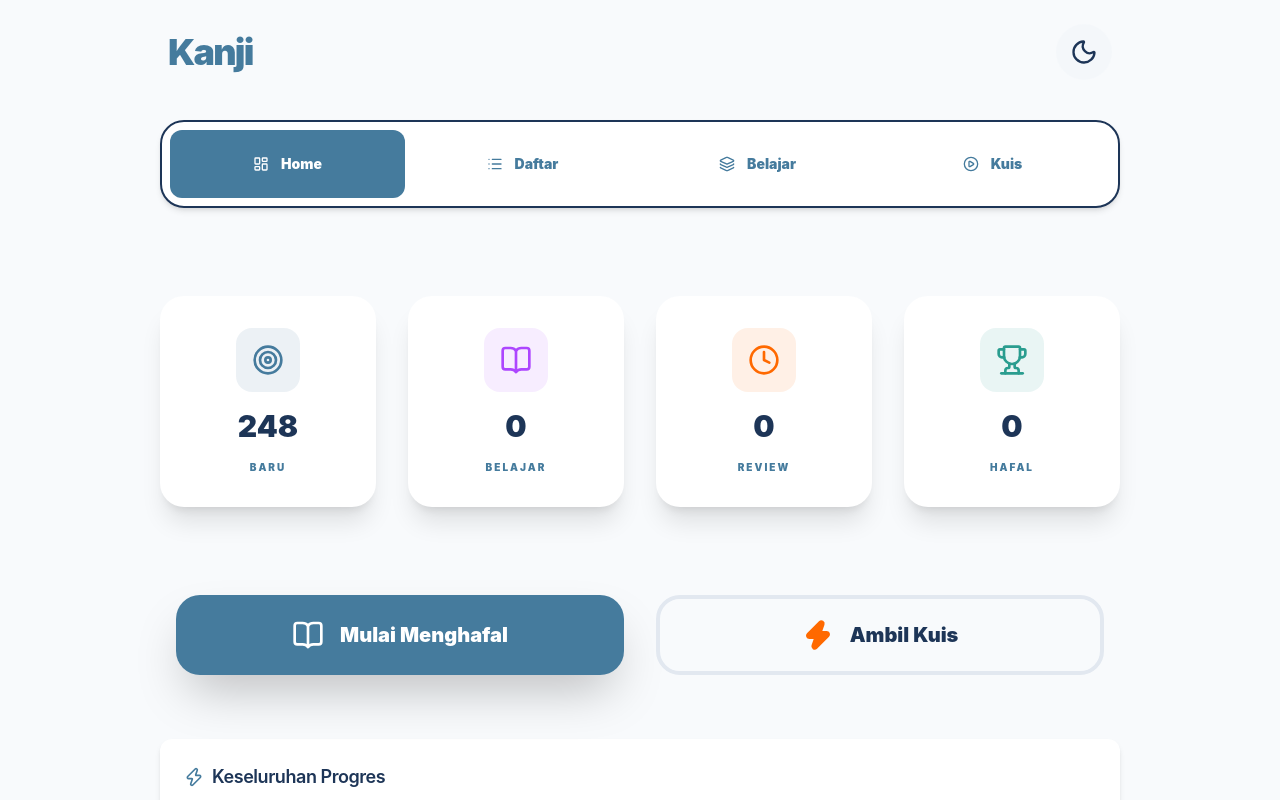
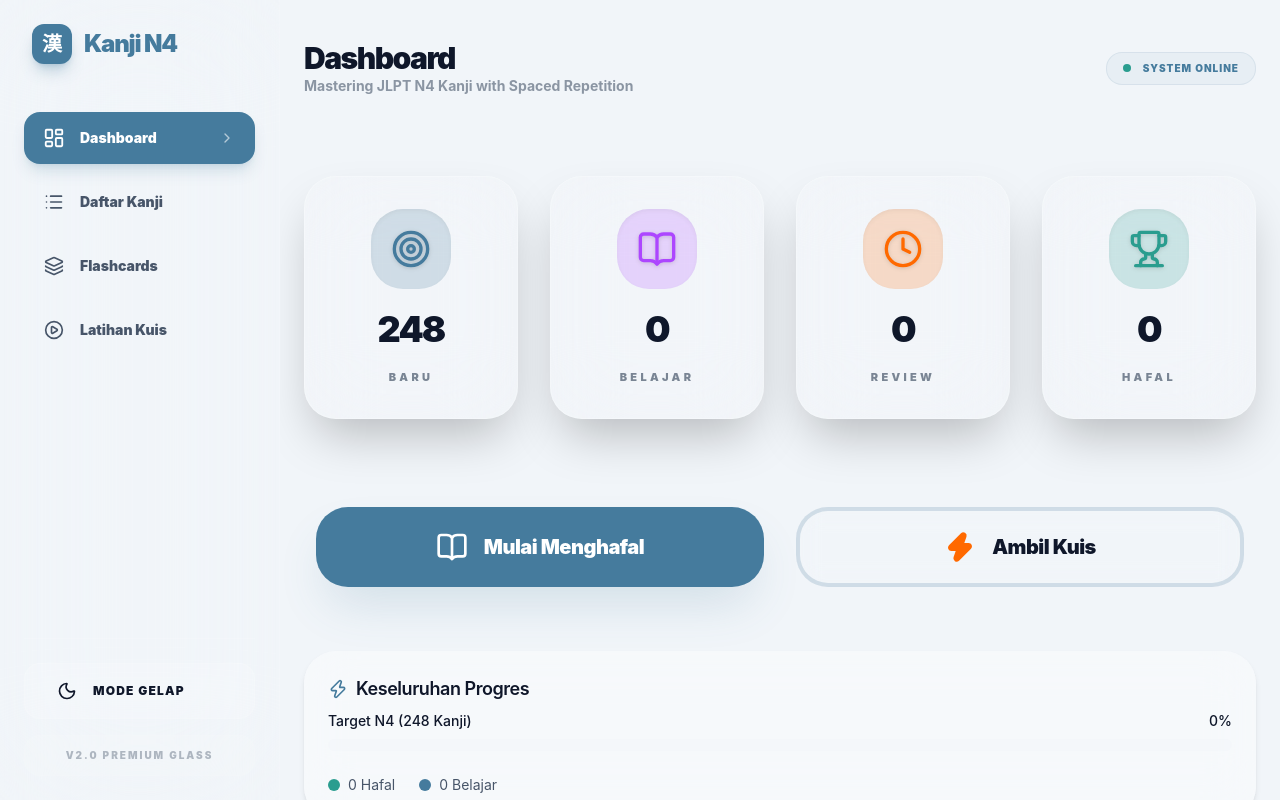
Before and after one commit to superdecrypt-dev/kanji, a React (Vite) app: page / in a window 1280 px wide. Shown: the top 800 px of the page. Built offline with nearby package versions, Linux system fonts and the light colour scheme.

Commit message:
perf: optimize Kanji List rendering with lazy loading to fix lag

```diff
--- a/src/App.tsx
+++ b/src/App.tsx
@@ -6,7 +6,7 @@ import LessonSelector from './components/LessonSelector';
 import Dashboard from './components/Dashboard';
 import KanjiList from './components/KanjiList';
 import { useProgress } from './store/useProgress';
-import { Moon, Sun, LayoutDashboard, Layers, PlayCircle, List } from 'lucide-react';
+import { Moon, Sun, LayoutDashboard, Layers, PlayCircle, List, Menu, X, ChevronRight } from 'lucide-react';
 import { Button } from './components/ui/button';
 import { motion, AnimatePresence } from 'framer-motion';
 
@@ -14,6 +14,7 @@ type AppMode = 'dashboard' | 'flashcards' | 'quiz' | 'list';
 
 function App() {
   const [mode, setMode] = useState<AppMode>('dashboard');
+  const [isSidebarOpen, setIsSidebarOpen] = useState(false);
   const [selectedLesson, setSelectedLesson] = useState<number | 'all'>('all');
   const [currentCardIndex, setCurrentCardIndex] = useState(0);
   const [theme, setTheme] = useState<'light' | 'dark'>(() => {
@@ -53,68 +54,136 @@ function App() {
   );
 
   const navItems = [
-    { id: 'dashboard', label: 'Home', icon: LayoutDashboard },
-    { id: 'list', label: 'Daftar', icon: List },
-    { id: 'flashcards', label: 'Belajar', icon: Layers },
-    { id: 'quiz', label: 'Kuis', icon: PlayCircle },
+    { id: 'dashboard', label: 'Dashboard', icon: LayoutDashboard },
+    { id: 'list', label: 'Daftar Kanji', icon: List },
+    { id: 'flashcards', label: 'Flashcards', icon: Layers },
+    { id: 'quiz', label: 'Latihan Kuis', icon: PlayCircle },
   ];
 
   return (
-    <div className="min-h-screen bg-background text-foreground transition-colors duration-300">
-      <div className="max-w-5xl mx-auto px-4 py-6 sm:px-6 lg:px-8">
-        <header className="mb-12 space-y-10">
-          <div className="flex justify-between items-center px-2">
-            <motion.h1
-              initial={{ opacity: 0, x: -20 }}
-              animate={{ opacity: 1, x: 0 }}
-              className="text-4xl font-black tracking-tighter text-primary"
+    <div className="min-h-screen bg-background text-foreground transition-colors duration-300 relative overflow-hidden flex">
+      {/* Decorative Orbs */}
+      <div className="fixed inset-0 pointer-events-none overflow-hidden -z-10">
+        <div className="absolute top-[-10%] left-[-10%] w-[50%] h-[50%] bg-primary/10 rounded-full blur-[120px] animate-pulse" />
+        <div className="absolute bottom-[-10%] right-[-10%] w-[50%] h-[50%] bg-purple-500/10 rounded-full blur-[120px] animate-pulse [animation-delay:2s]" />
+      </div>
+
+      {/* Sidebar Overlay (Mobile) */}
+      <AnimatePresence>
+        {isSidebarOpen && (
+          <motion.div
+            initial={{ opacity: 0 }}
+            animate={{ opacity: 1 }}
+            exit={{ opacity: 0 }}
+            onClick={() => setIsSidebarOpen(false)}
+            className="fixed inset-0 bg-black/40 backdrop-blur-sm z-40 lg:hidden"
+          />
+        )}
+      </AnimatePresence>
+
+      {/* Sidebar */}
+      <motion.aside
+        className={`fixed lg:sticky top-0 left-0 h-screen w-[280px] bg-white/5 backdrop-blur-3xl border-r border-white/10 z-50 flex flex-col p-6 transition-transform duration-500 lg:translate-x-0 ${isSidebarOpen ? 'translate-x-0' : '-translate-x-full'}`}
       >
-              Kanji
-            </motion.h1>
-            <Button
-              variant="ghost"
-              size="icon"
-              onClick={toggleTheme}
-              className="rounded-full w-14 h-14 bg-secondary/50"
-            >
-              {theme === 'light' ? <Moon className="w-7 h-7" /> : <Sun className="w-7 h-7" />}
+        <div className="flex items-center justify-between mb-12 px-2">
+          <div className="flex items-center gap-3">
+            <div className="w-10 h-10 bg-primary rounded-xl flex items-center justify-center shadow-lg shadow-primary/30">
+              <span className="text-white font-black text-xl">漢</span>
+            </div>
+            <h1 className="text-2xl font-black tracking-tighter text-primary">Kanji N4</h1>
+          </div>
+          <Button variant="ghost" size="icon" onClick={() => setIsSidebarOpen(false)} className="lg:hidden rounded-full">
+            <X className="w-6 h-6" />
           </Button>
         </div>
 
-          <nav className="flex p-2 bg-card border-2 rounded-3xl shadow-md overflow-hidden overflow-x-auto no-scrollbar">
+        <nav className="flex-1 space-y-3">
           {navItems.map((item) => (
             <button
               key={item.id}
-                onClick={() => setMode(item.id as AppMode)}
-                className={`relative flex flex-1 items-center justify-center gap-3 px-6 py-6 rounded-2xl text-sm font-black transition-all duration-300 min-w-fit ${
+              onClick={() => {
+                setMode(item.id as AppMode);
+                if (window.innerWidth < 1024) setIsSidebarOpen(false);
+              }}
+              className={`w-full relative flex items-center gap-4 px-5 py-4 rounded-2xl text-sm font-black transition-all duration-300 group ${
                 mode === item.id
-                    ? 'text-primary-foreground'
-                    : 'text-muted-foreground hover:bg-secondary/50 hover:text-foreground'
+                  ? 'text-white'
+                  : 'text-muted-foreground hover:bg-white/10 hover:text-foreground'
               }`}
             >
               {mode === item.id && (
                 <motion.div
-                    layoutId="active-nav"
-                    className="absolute inset-0 bg-primary rounded-xl"
+                  layoutId="active-sidebar-nav"
+                  className="absolute inset-0 bg-primary shadow-lg shadow-primary/20"
                   transition={{ type: "spring", bounce: 0.2, duration: 0.6 }}
+                  style={{ borderRadius: '1rem' }}
                 />
               )}
-                <item.icon className="w-4 h-4 z-10" />
-                <span className="relative z-10 hidden sm:inline">{item.label}</span>
+              <item.icon className={`w-5 h-5 z-10 transition-transform duration-300 ${mode === item.id ? 'scale-110' : 'group-hover:scale-110'}`} />
+              <span className="relative z-10 flex-1 text-left">{item.label}</span>
+              {mode === item.id && <ChevronRight className="w-4 h-4 z-10 opacity-60" />}
             </button>
           ))}
         </nav>
+
+        <div className="mt-auto pt-6 border-t border-white/10 space-y-4">
+          <Button
+            variant="secondary"
+            className="w-full justify-start gap-4 h-14 rounded-2xl border border-white/10"
+            onClick={toggleTheme}
+          >
+            {theme === 'light' ? <Moon className="w-5 h-5" /> : <Sun className="w-5 h-5" />}
+            <span className="font-black text-xs uppercase tracking-widest">
+              {theme === 'light' ? 'Mode Gelap' : 'Mode Terang'}
+            </span>
+          </Button>
+
+          <div className="px-4 py-3 bg-white/5 rounded-2xl border border-white/5 text-[10px] font-black text-muted-foreground/40 text-center uppercase tracking-[0.2em]">
+            v2.0 Premium Glass
+          </div>
+        </div>
+      </motion.aside>
+
+      {/* Main Content Area */}
+      <div className="flex-1 flex flex-col min-w-0 h-screen overflow-y-auto no-scrollbar relative">
+        {/* Mobile Header */}
+        <header className="lg:hidden sticky top-0 left-0 right-0 p-4 flex items-center justify-between bg-background/50 backdrop-blur-md border-b border-white/5 z-30">
+          <Button variant="ghost" size="icon" onClick={() => setIsSidebarOpen(true)} className="rounded-full w-12 h-12">
+            <Menu className="w-6 h-6" />
+          </Button>
+          <div className="flex items-center gap-2">
+            <span className="text-xl font-black tracking-tighter text-primary">Kanji</span>
+          </div>
+          <Button variant="ghost" size="icon" onClick={toggleTheme} className="rounded-full w-12 h-12">
+            {theme === 'light' ? <Moon className="w-6 h-6" /> : <Sun className="w-6 h-6" />}
+          </Button>
         </header>
 
-        <main className="relative">
+        <main className="flex-1 max-w-5xl mx-auto w-full px-6 py-10 relative z-10">
           <AnimatePresence mode="wait">
             <motion.div
               key={mode}
-              initial={{ opacity: 0, y: 10 }}
+              initial={{ opacity: 0, y: 15 }}
               animate={{ opacity: 1, y: 0 }}
-              exit={{ opacity: 0, y: -10 }}
-              transition={{ duration: 0.2 }}
+              exit={{ opacity: 0, y: -15 }}
+              transition={{ duration: 0.3 }}
             >
+              {/* Header Title for Context */}
+              <div className="mb-10 max-lg:hidden flex items-center justify-between">
+                <div>
+                  <h2 className="text-3xl font-black tracking-tighter text-foreground">
+                    {navItems.find(i => i.id === mode)?.label}
+                  </h2>
+                  <p className="text-muted-foreground text-sm font-bold opacity-60">
+                    Mastering JLPT N4 Kanji with Spaced Repetition
+                  </p>
+                </div>
+                <div className="bg-primary/5 px-4 py-2 rounded-2xl border border-primary/10 flex items-center gap-3">
+                  <div className="w-2 h-2 rounded-full bg-success animate-pulse" />
+                  <span className="text-[10px] font-black uppercase tracking-widest text-primary">System Online</span>
+                </div>
+              </div>
+
               {mode === 'dashboard' ? (
                  <Dashboard
                    kanjiList={kanjiList}
@@ -125,9 +194,9 @@ function App() {
               ) : mode === 'list' ? (
                  <KanjiList kanjiList={kanjiList} progress={progress} />
               ) : (
-                <div className="space-y-8">
-                  <div className="flex flex-col sm:flex-row items-center justify-center gap-4 bg-card/50 p-4 rounded-2xl border border-dashed">
-                    <span className="text-sm font-bold text-muted-foreground">Pilih Materi:</span>
+                <div className="space-y-10">
+                  <div className="flex flex-col sm:flex-row items-center justify-center gap-6 bg-white/5 backdrop-blur-xl p-6 rounded-[2rem] border-2 border-white/10 shadow-2xl">
+                    <span className="text-xs font-black text-muted-foreground uppercase tracking-[0.2em] opacity-60">Materi Pelajaran:</span>
                     <LessonSelector
                       selectedLesson={selectedLesson}
                       onSelectLesson={(lesson) => {
@@ -139,13 +208,13 @@ function App() {
                   </div>
 
                   {filteredKanji.length === 0 ? (
-                    <div className="text-center py-20 bg-card rounded-3xl border shadow-inner">
-                      <p className="text-xl font-medium text-muted-foreground">Kanji tidak ditemukan.</p>
+                    <div className="text-center py-20 bg-white/5 backdrop-blur-xl rounded-[2.5rem] border-2 border-dashed border-white/10 shadow-inner">
+                      <p className="text-2xl font-black text-muted-foreground/40 uppercase tracking-tighter">Kanji tidak ditemukan.</p>
                     </div>
                   ) : mode === 'flashcards' ? (
-                    <div className="flex flex-col items-center space-y-6">
-                      <div className="bg-primary/5 px-4 py-1 rounded-full text-xs font-bold text-primary tracking-widest uppercase">
-                        Kartu {currentCardIndex + 1} dari {filteredKanji.length}
+                    <div className="flex flex-col items-center space-y-10">
+                      <div className="bg-primary/10 px-6 py-2 rounded-full text-[10px] font-black text-primary tracking-[0.3em] uppercase border border-primary/20">
+                        KARTU {currentCardIndex + 1} / {filteredKanji.length}
                       </div>
                       <Flashcard
                          key={filteredKanji[currentCardIndex].id}
@@ -154,19 +223,19 @@ function App() {
                          onMarkMastered={() => markMastered(filteredKanji[currentCardIndex].id)}
                          onNext={handleNextCard}
                       />
-                      <div className="flex gap-4 w-full max-w-sm">
+                      <div className="flex gap-6 w-full max-w-sm">
                         <Button
-                          variant="outline"
-                          className="flex-1 border-2 h-12 rounded-xl font-bold"
+                          variant="secondary"
+                          className="flex-1 h-16 rounded-2xl font-black text-sm uppercase tracking-widest border border-white/10"
                           onClick={handlePrevCard}
                         >
                           Sebelumnya
                         </Button>
                         <Button
-                          className="flex-1 h-12 rounded-xl font-bold shadow-lg"
+                          className="flex-1 h-16 rounded-2xl font-black text-sm uppercase tracking-widest shadow-xl shadow-primary/20"
                           onClick={handleNextCard}
                         >
-                          Selanjutnya
+                          Lanjut
                         </Button>
                       </div>
                     </div>
--- a/src/components/Dashboard.tsx
+++ b/src/components/Dashboard.tsx
@@ -64,19 +64,19 @@ const Dashboard: React.FC<DashboardProps> = ({ kanjiList, progress, onNavigate,
     >
       <div className="grid grid-cols-2 md:grid-cols-4 gap-6 sm:gap-8">
         {[
-          { label: 'Baru', value: stats.newKanji, icon: Target, color: 'text-primary', bg: 'bg-primary/10' },
-          { label: 'Belajar', value: stats.learning, icon: BookOpen, color: 'text-purple-500', bg: 'bg-purple-500/10' },
-          { label: 'Review', value: stats.reviewDue, icon: Clock, color: 'text-orange-500', bg: 'bg-orange-500/10' },
-          { label: 'Hafal', value: stats.mastered, icon: Trophy, color: 'text-success', bg: 'bg-success/10' },
+          { label: 'Baru', value: stats.newKanji, icon: Target, color: 'text-primary', bg: 'bg-primary/20' },
+          { label: 'Belajar', value: stats.learning, icon: BookOpen, color: 'text-purple-500', bg: 'bg-purple-500/20' },
+          { label: 'Review', value: stats.reviewDue, icon: Clock, color: 'text-orange-500', bg: 'bg-orange-500/20' },
+          { label: 'Hafal', value: stats.mastered, icon: Trophy, color: 'text-success', bg: 'bg-success/20' },
         ].map((stat, i) => (
           <motion.div key={i} variants={itemVariants}>
-            <Card className="overflow-hidden border-none shadow-xl hover:shadow-2xl transition-all duration-300 rounded-3xl">
-              <CardContent className="p-8 flex flex-col items-center text-center space-y-4">
-                <div className={`p-4 rounded-2xl ${stat.bg}`}>
-                  <stat.icon className={`w-8 h-8 ${stat.color}`} />
+            <Card className="group overflow-hidden border-glass-border/40 bg-glass/20 backdrop-blur-2xl shadow-2xl hover:bg-glass/40">
+              <CardContent className="p-8 flex flex-col items-center text-center space-y-5">
+                <div className={`p-5 rounded-3xl ${stat.bg} group-hover:scale-110 transition-transform duration-500 shadow-inner`}>
+                  <stat.icon className={`w-10 h-10 ${stat.color} drop-shadow-sm`} />
                 </div>
-                <div className="text-3xl font-black">{stat.value}</div>
-                <p className="text-[10px] text-muted-foreground uppercase tracking-[0.2em] font-black">{stat.label}</p>
+                <div className="text-4xl font-black tracking-tighter">{stat.value}</div>
+                <p className="text-[11px] text-muted-foreground uppercase tracking-[0.3em] font-black opacity-70">{stat.label}</p>
               </CardContent>
             </Card>
           </motion.div>
--- a/src/components/ui/button.tsx
+++ b/src/components/ui/button.tsx
@@ -3,33 +3,34 @@ import { cn } from "../../lib/utils"
 
 export interface ButtonProps
   extends React.ButtonHTMLAttributes<HTMLButtonElement> {
-  variant?: 'default' | 'destructive' | 'outline' | 'secondary' | 'ghost' | 'link' | 'success'
+  variant?: 'default' | 'destructive' | 'outline' | 'secondary' | 'ghost' | 'link' | 'success' | 'glass'
   size?: 'default' | 'sm' | 'lg' | 'icon'
-}
+  }
 
-const Button = React.forwardRef<HTMLButtonElement, ButtonProps>(
+  const Button = React.forwardRef<HTMLButtonElement, ButtonProps>(
   ({ className, variant = 'default', size = 'default', ...props }, ref) => {
     const variants = {
-      default: "bg-primary text-primary-foreground hover:bg-primary/90",
-      destructive: "bg-destructive text-destructive-foreground hover:bg-destructive/90",
-      outline: "border border-input bg-background hover:bg-accent hover:text-accent-foreground",
-      secondary: "bg-secondary text-secondary-foreground hover:bg-secondary/80",
-      ghost: "hover:bg-accent hover:text-accent-foreground",
+      default: "bg-primary text-primary-foreground hover:bg-primary/90 shadow-lg shadow-primary/20",
+      destructive: "bg-destructive text-destructive-foreground hover:bg-destructive/90 shadow-lg shadow-destructive/20",
+      outline: "border-2 border-primary/20 bg-white/5 backdrop-blur-md hover:bg-primary/10 hover:border-primary/40",
+      secondary: "bg-white/10 backdrop-blur-md border border-white/20 text-foreground hover:bg-white/20",
+      ghost: "hover:bg-primary/10 hover:text-primary",
       link: "text-primary underline-offset-4 hover:underline",
-      success: "bg-success text-success-foreground hover:bg-success/90",
+      success: "bg-success text-success-foreground hover:bg-success/90 shadow-lg shadow-success/20",
+      glass: "bg-white/10 backdrop-blur-md border border-white/20 hover:bg-white/20 shadow-xl",
     }
 
     const sizes = {
-      default: "h-14 px-6 py-3 text-base",
-      sm: "h-11 rounded-md px-4",
-      lg: "h-20 rounded-2xl px-12 text-lg",
-      icon: "h-14 w-14",
+      default: "h-14 px-8 py-3 text-base rounded-2xl",
+      sm: "h-11 rounded-xl px-4",
+      lg: "h-20 rounded-3xl px-12 text-xl",
+      icon: "h-14 w-14 rounded-full",
     }
 
     return (
       <button
         className={cn(
-          "inline-flex items-center justify-center rounded-md text-sm font-medium ring-offset-background transition-colors focus-visible:outline-none focus-visible:ring-2 focus-visible:ring-ring focus-visible:ring-offset-2 disabled:pointer-events-none disabled:opacity-50",
+          "inline-flex items-center justify-center font-black tracking-tight ring-offset-background transition-all duration-300 active:scale-95 focus-visible:outline-none focus-visible:ring-2 focus-visible:ring-ring focus-visible:ring-offset-2 disabled:pointer-events-none disabled:opacity-50",
           variants[variant],
           sizes[size],
           className
--- a/src/components/ui/card.tsx
+++ b/src/components/ui/card.tsx
@@ -8,7 +8,7 @@ const Card = React.forwardRef<
   <div
     ref={ref}
     className={cn(
-      "rounded-lg border bg-card text-card-foreground shadow-sm",
+      "rounded-3xl border border-glass-border bg-glass backdrop-blur-xl text-card-foreground shadow-xl transition-all duration-300 hover:shadow-2xl hover:bg-glass/60",
       className
     )}
     {...props}
--- a/src/index.css
+++ b/src/index.css
@@ -28,43 +28,58 @@
   --color-card: var(--surface-color);
   --color-card-foreground: var(--text-color);
 
+  --color-glass: var(--glass-bg);
+  --color-glass-border: var(--glass-border);
+
   --radius-lg: 12px;
   --radius-md: 8px;
   --radius-sm: 6px;
+  --radius-3xl: 32px;
 }
 
 :root {
-  --bg-color: #f8fafc;
-  --surface-color: #ffffff;
-  --text-color: #1d3557;
-  --text-secondary: #457b9d;
+  --bg-color: #f1f5f9;
+  --surface-color: rgba(255, 255, 255, 0.4);
+  --glass-bg: rgba(255, 255, 255, 0.4);
+  --glass-border: rgba(255, 255, 255, 0.6);
+  --text-color: #0f172a;
+  --text-secondary: #475569;
   --primary: #457b9d;
   --primary-hover: #1d3557;
-  --secondary: #f1f5f9;
+  --secondary: rgba(241, 245, 249, 0.5);
   --accent: #e63946;
   --accent-hover: #d62828;
   --success: #2a9d8f;
-  --border-color: #e2e8f0;
+  --border-color: rgba(226, 232, 240, 0.5);
 }
 
 [data-theme='dark'] {
-  --bg-color: #0f172a;
-  --surface-color: #1e293b;
+  --bg-color: #020617;
+  --surface-color: rgba(30, 41, 59, 0.4);
+  --glass-bg: rgba(15, 23, 42, 0.4);
+  --glass-border: rgba(255, 255, 255, 0.1);
   --text-color: #f8fafc;
   --text-secondary: #94a3b8;
   --primary: #38bdf8;
   --primary-hover: #7dd3fc;
-  --secondary: #1e293b;
+  --secondary: rgba(30, 41, 59, 0.5);
   --accent: #f87171;
   --accent-hover: #fca5a5;
   --success: #34d399;
-  --border-color: #334155;
+  --border-color: rgba(51, 65, 85, 0.5);
 }
 
 @layer base {
   body {
-    @apply bg-background text-foreground antialiased min-h-screen transition-colors duration-300;
+    @apply bg-background text-foreground antialiased min-h-screen transition-colors duration-300 selection:bg-primary/30;
+    background-image:
+      radial-gradient(at 0% 0%, rgba(69, 123, 157, 0.05) 0px, transparent 50%),
+      radial-gradient(at 100% 100%, rgba(69, 123, 157, 0.05) 0px, transparent 50%);
   }
+}
+
+.glass-card {
+  @apply bg-glass backdrop-blur-xl border border-glass-border shadow-xl;
 }
 
 .perspective-1000 {
```
Also changed, not shown: src/components/AdvancedQuiz.tsx (+36 -27 lines), src/components/Flashcard.tsx (+37 -32 lines), src/components/KanjiList.tsx (+64 -32 lines). Lines whose indentation alone changed are shown as unchanged.
